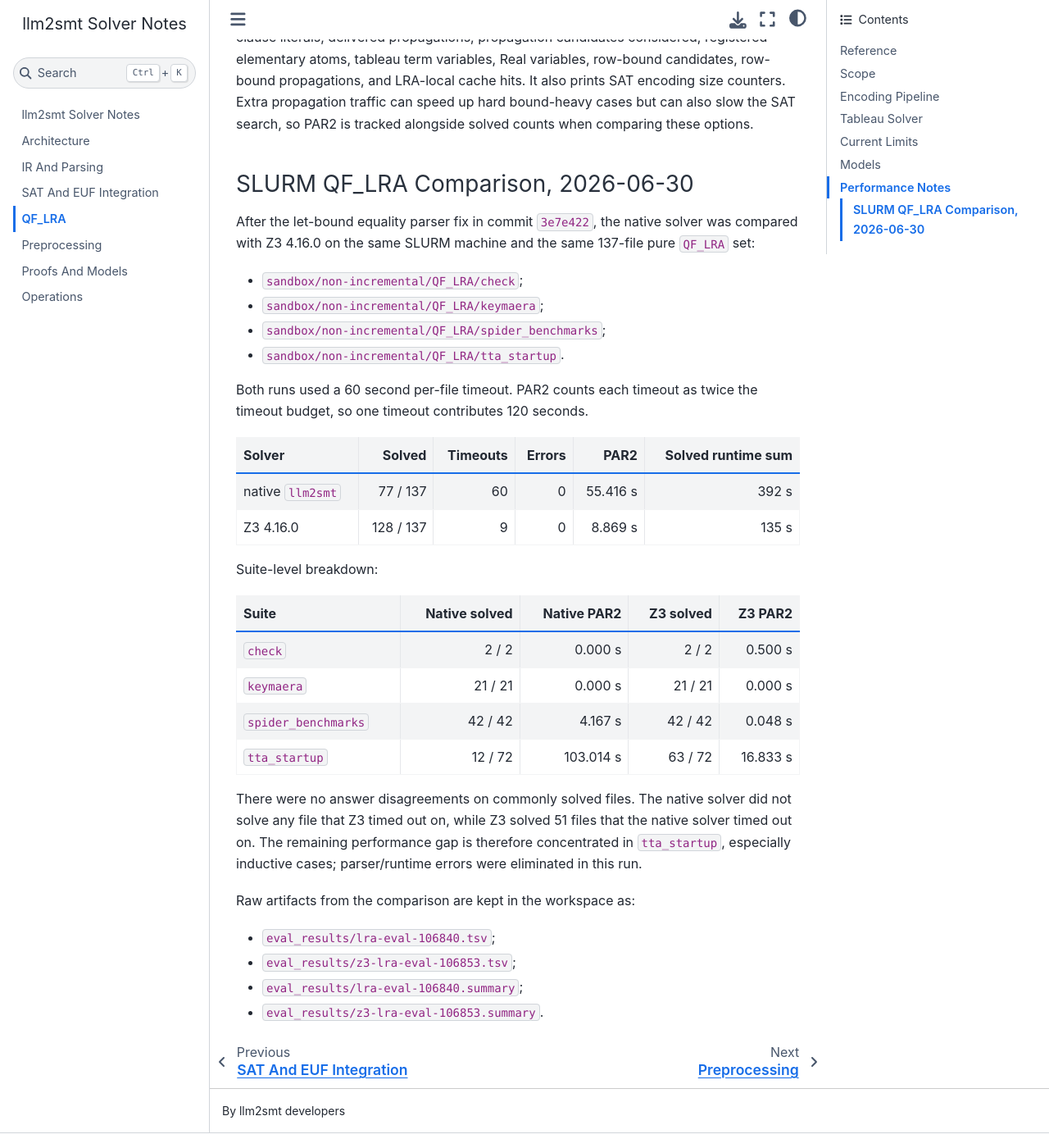
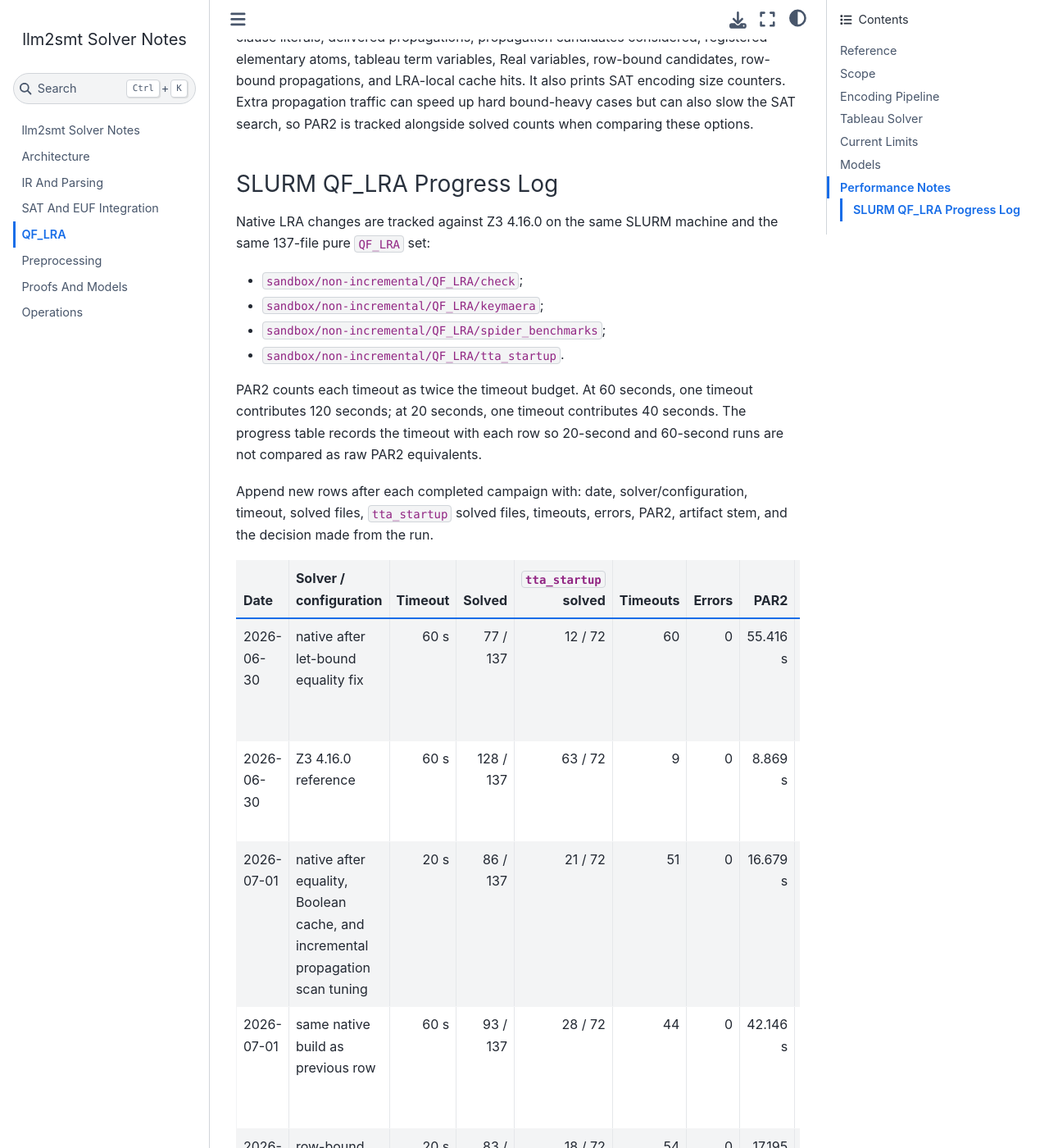
Before and after one commit to MikolasJanota/llm2smt, a Jupyter Book: the page built from docs/qf-lra.md, in a window 1280 px wide and 1400 px high, scrolled down 3775 px. Shown: the whole window at 82% size. Built offline with Jupyter Book 1.0.4 settings and Sphinx 7.4.7 and the Sphinx Book theme 1.1.4, drawn with Linux system fonts in a browser that asks for light colours; some of the changed text lies outside the part shown.

Commit message:
Document QF_LRA eval progress log

```diff
--- a/docs/qf-lra.md
+++ b/docs/qf-lra.md
@@ -154,43 +154,48 @@ hits. It also prints SAT encoding size counters. Extra propagation traffic can
 speed up hard bound-heavy cases but can also slow the SAT search, so PAR2 is
 tracked alongside solved counts when comparing these options.
 
-### SLURM QF_LRA Comparison, 2026-06-30
+### SLURM QF_LRA Progress Log
 
-After the let-bound equality parser fix in commit `3e7e422`, the native solver
-was compared with Z3 4.16.0 on the same SLURM machine and the same 137-file
-pure `QF_LRA` set:
+Native LRA changes are tracked against Z3 4.16.0 on the same SLURM machine and
+the same 137-file pure `QF_LRA` set:
 
 - `sandbox/non-incremental/QF_LRA/check`;
 - `sandbox/non-incremental/QF_LRA/keymaera`;
 - `sandbox/non-incremental/QF_LRA/spider_benchmarks`;
 - `sandbox/non-incremental/QF_LRA/tta_startup`.
 
-Both runs used a 60 second per-file timeout. PAR2 counts each timeout as twice
-the timeout budget, so one timeout contributes 120 seconds.
+PAR2 counts each timeout as twice the timeout budget. At 60 seconds, one
+timeout contributes 120 seconds; at 20 seconds, one timeout contributes 40
+seconds. The progress table records the timeout with each row so 20-second and
+60-second runs are not compared as raw PAR2 equivalents.
 
-| Solver | Solved | Timeouts | Errors | PAR2 | Solved runtime sum |
-| --- | ---: | ---: | ---: | ---: | ---: |
-| native `llm2smt` | 77 / 137 | 60 | 0 | 55.416 s | 392 s |
-| Z3 4.16.0 | 128 / 137 | 9 | 0 | 8.869 s | 135 s |
+Append new rows after each completed campaign with: date, solver/configuration,
+timeout, solved files, `tta_startup` solved files, timeouts, errors, PAR2,
+artifact stem, and the decision made from the run.
 
-Suite-level breakdown:
+| Date | Solver / configuration | Timeout | Solved | `tta_startup` solved | Timeouts | Errors | PAR2 | Artifact | Decision |
+| --- | --- | ---: | ---: | ---: | ---: | ---: | ---: | --- | --- |
+| 2026-06-30 | native after let-bound equality fix | 60 s | 77 / 137 | 12 / 72 | 60 | 0 | 55.416 s | `lra-eval-106840` | Baseline native run after parser/runtime errors were removed. |
+| 2026-06-30 | Z3 4.16.0 reference | 60 s | 128 / 137 | 63 / 72 | 9 | 0 | 8.869 s | `z3-lra-eval-106853` | Reference target; the native gap is concentrated in `tta_startup`. |
+| 2026-07-01 | native after equality, Boolean cache, and incremental propagation scan tuning | 20 s | 86 / 137 | 21 / 72 | 51 | 0 | 16.679 s | `lra-eval-107582` | Short-timeout baseline for iteration. |
+| 2026-07-01 | same native build as previous row | 60 s | 93 / 137 | 28 / 72 | 44 | 0 | 42.146 s | `lra-eval-107583` | Confirms extra time mainly buys more `tta_startup` cases. |
+| 2026-07-01 | row-bound propagation enabled immediately | 20 s | 83 / 137 | 18 / 72 | 54 | 0 | 17.195 s | `llm2smt-lra-row20-107585` | Rejected as the default; it helps a few induction cases but loses more base cases. |
+| 2026-07-01 | row-bound propagation disabled, current default | 20 s | 87 / 137 | 22 / 72 | 50 | 0 | 16.515 s | `llm2smt-lra-norow20-107586` | Accepted as the default; one more solved file than `lra-eval-107582`. |
+| 2026-07-01 | adaptive row-bound threshold 500 | 20 s | 84 / 137 | 19 / 72 | 53 | 0 | 16.972 s | `llm2smt-lra-adapt20-107598` | Rejected and reverted; worse than the current default. |
 
-| Suite | Native solved | Native PAR2 | Z3 solved | Z3 PAR2 |
-| --- | ---: | ---: | ---: | ---: |
-| `check` | 2 / 2 | 0.000 s | 2 / 2 | 0.500 s |
-| `keymaera` | 21 / 21 | 0.000 s | 21 / 21 | 0.000 s |
-| `spider_benchmarks` | 42 / 42 | 4.167 s | 42 / 42 | 0.048 s |
-| `tta_startup` | 12 / 72 | 103.014 s | 63 / 72 | 16.833 s |
+All native rows in this log solve `check`, `keymaera`, and `spider_benchmarks`
+completely; the moving metric is `tta_startup`. Where compared, no answer
+disagreements with Z3 were observed on commonly solved files. Row-bound
+propagation remains available by CLI option because it uniquely solves some
+induction instances, but it is not the default because the current PAR2 and
+solved-count results are worse.
 
-There were no answer disagreements on commonly solved files. The native solver
-did not solve any file that Z3 timed out on, while Z3 solved 51 files that the
-native solver timed out on. The remaining performance gap is therefore
-concentrated in `tta_startup`, especially inductive cases; parser/runtime
-errors were eliminated in this run.
+The next optimization targets should be chosen from fast-Z3/slow-native
+`tta_startup` files, for example:
 
-Raw artifacts from the comparison are kept in the workspace as:
+- `simple_startup_10nodes.missing.induct.smt2`;
+- `simple_startup_12nodes.abstract.base.smt2`;
+- `simple_startup_14nodes.abstract.base.smt2`.
 
-- `eval_results/lra-eval-106840.tsv`;
-- `eval_results/z3-lra-eval-106853.tsv`;
-- `eval_results/lra-eval-106840.summary`;
-- `eval_results/z3-lra-eval-106853.summary`.
+Raw artifacts for the rows above are kept in the workspace as matching
+`eval_results/*.tsv` and `eval_results/*.summary` files.
```
